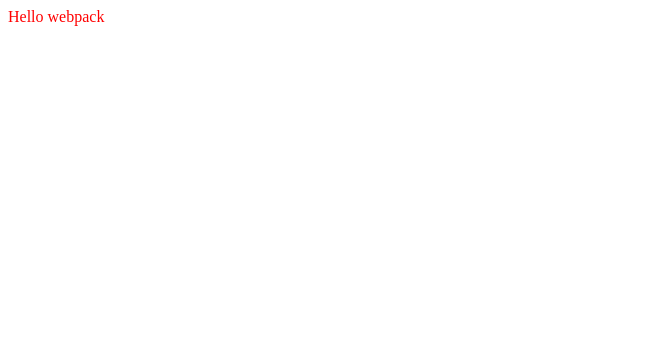
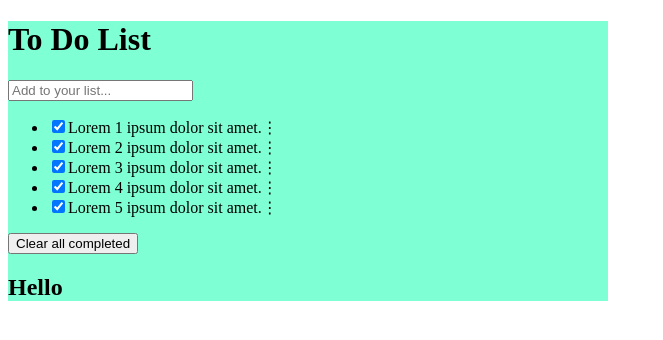
Before and after one commit to eapenzacharias/To-Do-list, a website built with webpack: page src/index.html in a window 1280 px wide. Shown: the whole page, without its empty margins (0-663 px from the left). Built offline with nearby package versions, Linux system fonts and the light colour scheme.

Commit message:
Project structure added

```diff
--- a/src/index.html
+++ b/src/index.html
@@ -1,10 +1,19 @@
 <!DOCTYPE html>
- <html>
-   <head>
-     <meta charset="utf-8" />
-     <title>Getting Started</title>
-   </head>
-   <body>
-    <script src="main.js"></script>
-   </body>
- </html>
+<html lang="en">
+<head>
+    <meta charset="UTF-8">
+    <meta http-equiv="X-UA-Compatible" content="IE=edge">
+    <meta name="viewport" content="width=device-width, initial-scale=1.0">
+
+    <title>To Do List</title>
+</head>
+<body>
+    <div id="main">
+        <h1>To Do List</h1>
+        <input type="text" placeholder="Add to your list..." id="task-input">
+        <ul id="tasks">
+        </ul>
+        <button id="clear-btn">Clear all completed</button>
+    </div>
+</body>
+</html>
--- a/src/index.js
+++ b/src/index.js
@@ -1,13 +1,54 @@
-import _ from 'lodash';
-import "./style.scss";
+//import _ from 'lodash';
+import './style.scss';
+import { getElement, createElement } from './queries.js';
 
-function component() {
-  const element = document.createElement('div');
+const tasks = [
+  {
+    description: 'Lorem 1 ipsum dolor sit amet.',
+    completed: true,
+    index: 1,
+  },
+  {
+    description: 'Lorem 2 ipsum dolor sit amet.',
+    completed: true,
+    index: 2,
+  },
+  {
+    description: 'Lorem 3 ipsum dolor sit amet.',
+    completed: true,
+    index: 3,
+  },
+  {
+    description: 'Lorem 4 ipsum dolor sit amet.',
+    completed: true,
+    index: 4,
+  },
+  {
+    description: 'Lorem 5 ipsum dolor sit amet.',
+    completed: true,
+    index: 5,
+  },
+];
 
-  // Lodash, currently included via a script, is required for this line to work
-  element.innerHTML = _.join(['Hello', 'webpack'], ' ');
-
-  return element;
+function printTasks(task) {
+  const li = createElement('li');
+  const done = createElement('input');
+  done.type = 'checkbox';
+  done.checked = task.completed;
+  const description = createElement('span');
+  description.innerHTML = task.description;
+  const menu = createElement('span');
+  menu.innerHTML = '⋮';
+  menu.class = 'task-options';
+  li.appendChild(done);
+  li.appendChild(description);
+  li.appendChild(menu);
+  getElement('#tasks').appendChild(li);
 }
 
-document.body.appendChild(component());
+tasks.forEach((task) => printTasks(task));
+
+const test = createElement('h2');
+test.textContent = 'Hello';
+
+getElement('#main').appendChild(test);
--- /dev/null
+++ b/src/queries.js
@@ -0,0 +1,9 @@
+function getElement(element) {
+  return document.querySelector(element);
+}
+
+function createElement(element) {
+  return document.createElement(element);
+}
+
+export { getElement, createElement };
--- a/src/style.scss
+++ b/src/style.scss
@@ -1,5 +1,10 @@
-$body-color: red;
+$body-color: #8e8e8e;
 
 body {
-  color: $body-color;
+  #main{
+      width: 90%;
+      max-width: 600px;
+      margin: auto, 50px;
+      background-color: aquamarine;
+  }
 }
--- a/webpack.config.js
+++ b/webpack.config.js
@@ -9,7 +9,7 @@
   },
   plugins: [
     new HtmlWebpackPlugin({
-      title: 'Output Management',
+      template: './src/index.html',
     }),
   ],
   module: {
@@ -22,6 +22,10 @@
           'sass-loader',
         ],
       },
+      {
+        test: /\.(png|svg|jpg|jpeg|gif)$/i,
+        type: 'asset/resource',
+      },
     ],
   },
 };
```
Also changed, not shown: dist/bundle.js, dist/bundle.js.LICENSE.txt (deleted), dist/index.html.
